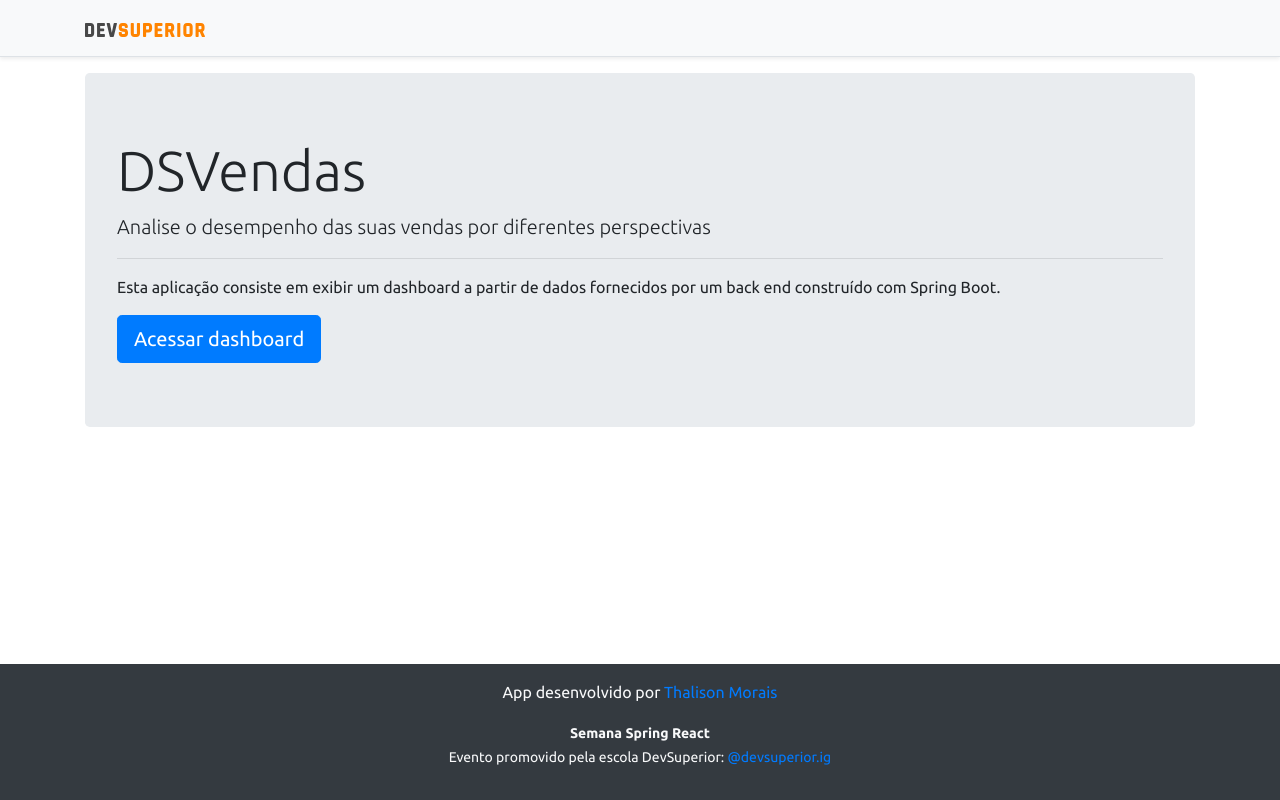
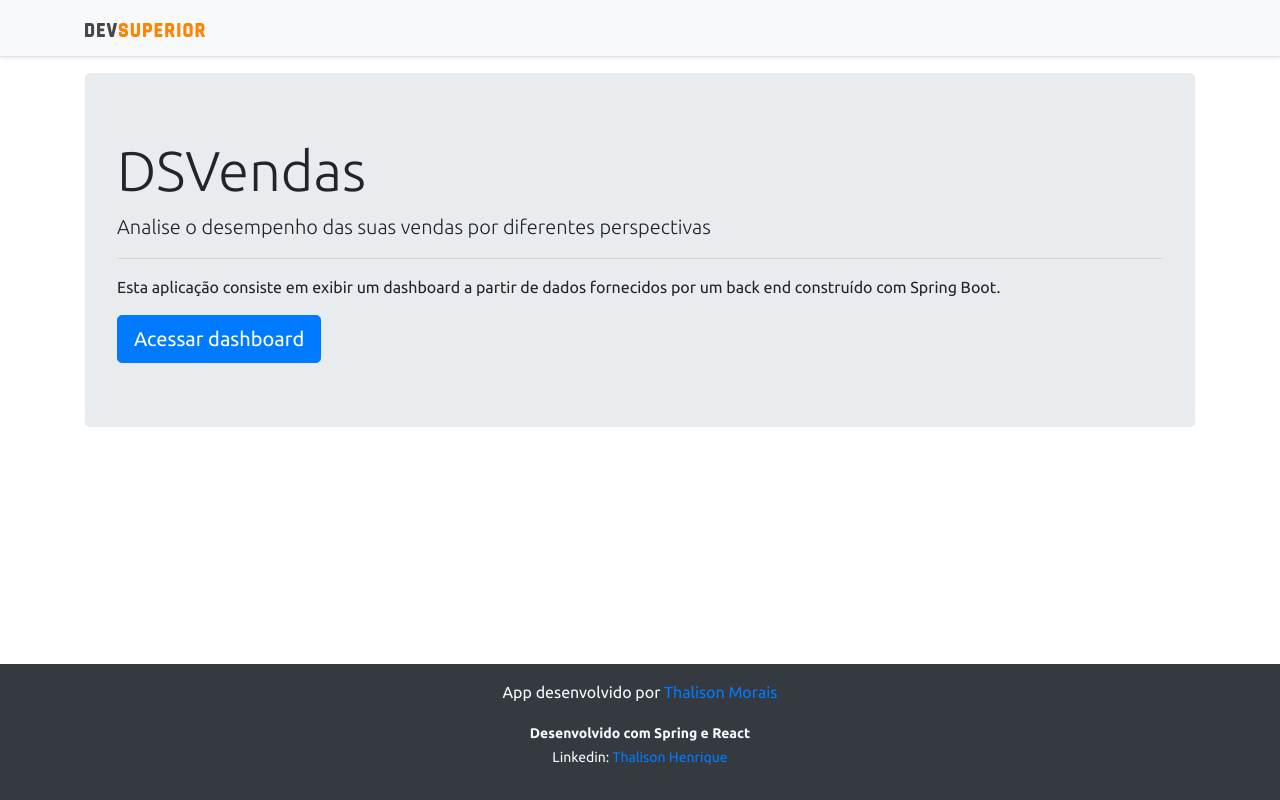
Before and after one commit to Thalisonh/projeto-sds3, a React (Create React App) app in the folder frontend/: page / in a window 1280 px wide. Built offline with nearby package versions, Linux system fonts and the light colour scheme; no server answers.

Commit message:
change contact

```diff
--- a/frontend/src/components/Footer/index.tsx
+++ b/frontend/src/components/Footer/index.tsx
@@ -2,9 +2,9 @@ function Footer() {
     return (
         <footer className="footer mt-auto py-3 bg-dark">
             <div className="container">
-                <p className="text-light">App desenvolvido por <a href="https://github.com/acenelio" target="_blank" rel="noreferrer">Thalison Morais</a></p>
-                <p className="text-light"><small><strong>Semana Spring React</strong><br />
-      Evento promovido pela escola DevSuperior: <a href="https://instagram.com/devsuperior.ig" target="_blank" rel="noreferrer">@devsuperior.ig</a></small></p>
+                <p className="text-light">App desenvolvido por <a href="https://github.com/Thalisonh" target="_blank" rel="noreferrer">Thalison Morais</a></p>
+                <p className="text-light"><small><strong>Desenvolvido com Spring e React</strong><br />
+      Linkedin: <a href="https://www.linkedin.com/in/thalison-henrique-morais/" target="_blank" rel="noreferrer">Thalison Henrique</a></small></p>
             </div>
         </footer>
     );
```
